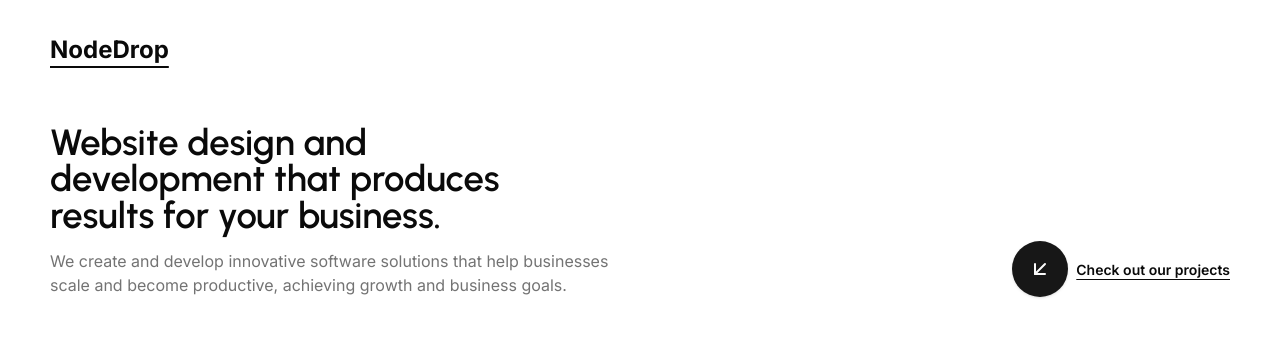
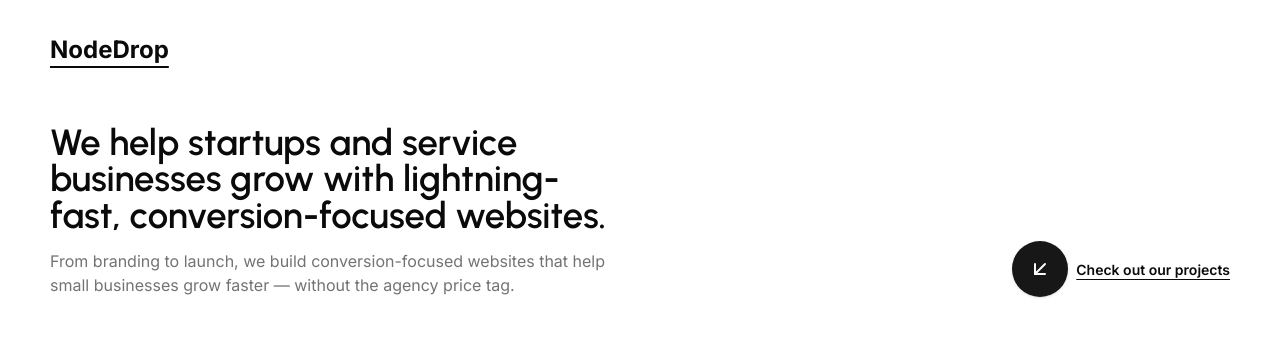
Before and after one commit to nodedropteam/landing-nodedrop, a Next.js app: page / in a window 1280 px wide. Shown: the top 347 px of the page. Built offline with nearby package versions, Linux system fonts and the light colour scheme.

Commit message:
updating copy and faq ui

```diff
--- a/app/page.tsx
+++ b/app/page.tsx
@@ -1,7 +1,7 @@
 "use client"
 
 import Link from 'next/link'
-import React, {  useEffect } from 'react'
+import React, { useEffect } from 'react'
 import { ArrowDownLeft } from 'lucide-react'
 import { Button } from '@/components/ui/button'
 import { FileInput } from 'lucide-react'
@@ -60,11 +60,12 @@ export default function page() {
                             <div className="stack max-w-xl space-y-3">
                                 <FadeIn>
                                     <h1 className='h4 font-semibold'>
-                                        Website design and development that produces results for your business.
+                                        We help startups and service businesses grow with
+                                        lightning-fast, conversion-focused websites.
                                     </h1>
                                     <p className='text-muted-foreground'>
-                                    We create and develop innovative software solutions
-                                    that help businesses scale and become productive, achieving growth and business goals.
+                                        From branding to launch, we build conversion-focused
+                                        websites that help small businesses grow faster — without the agency price tag.
                                     </p>
                                 </FadeIn>
                             </div>
@@ -252,9 +253,9 @@ export default function page() {
                                         value={q.question}
                                         key={index}
                                         className='w-full flex items-start gap-2 relative'>
-                                        <Button className='rounded-full shrink-0 sm:mt-2' size={`icon`}>
+                                        {/* <Button className='rounded-full shrink-0 sm:mt-2' size={`icon`}>
                                             {index + 1}
-                                        </Button>
+                                        </Button> */}
                                         <div className='grow'>
                                             <AccordionTrigger>
                                                 <p className='h5'>{q.question}</p>
--- a/components/ui/accordion.tsx
+++ b/components/ui/accordion.tsx
@@ -5,6 +5,7 @@ import * as AccordionPrimitive from "@radix-ui/react-accordion"
 import { ChevronDown, PlusIcon } from "lucide-react"
 
 import { cn } from "@/lib/utils"
+import { Button } from "./button"
 
 const Accordion = AccordionPrimitive.Root
 
@@ -28,13 +29,15 @@ const AccordionTrigger = React.forwardRef<
     <AccordionPrimitive.Trigger
       ref={ref}
       className={cn(
-        "flex flex-1 items-center justify-between transition-all hover:underline text-left [&[data-state=open]>svg]:rotate-[135deg]",
+        "flex flex-1 items-center gap-4 transition-all hover:underline text-left [&[data-state=open]>svg]:rotate-[135deg]",
         className
       )}
       {...props}
     >
+      <Button size={`icon`} asChild className="rounded-full p-2">
+      <PlusIcon className="!size-10 shrink-0 text-primary-foreground transition-transform duration-200 stroke-primary-foreground" />
+      </Button>
       {children}
-      <PlusIcon className="h-4 w-4 shrink-0 text-muted-foreground transition-transform duration-200 stroke-primary" />
     </AccordionPrimitive.Trigger>
   </AccordionPrimitive.Header>
 ))
```
